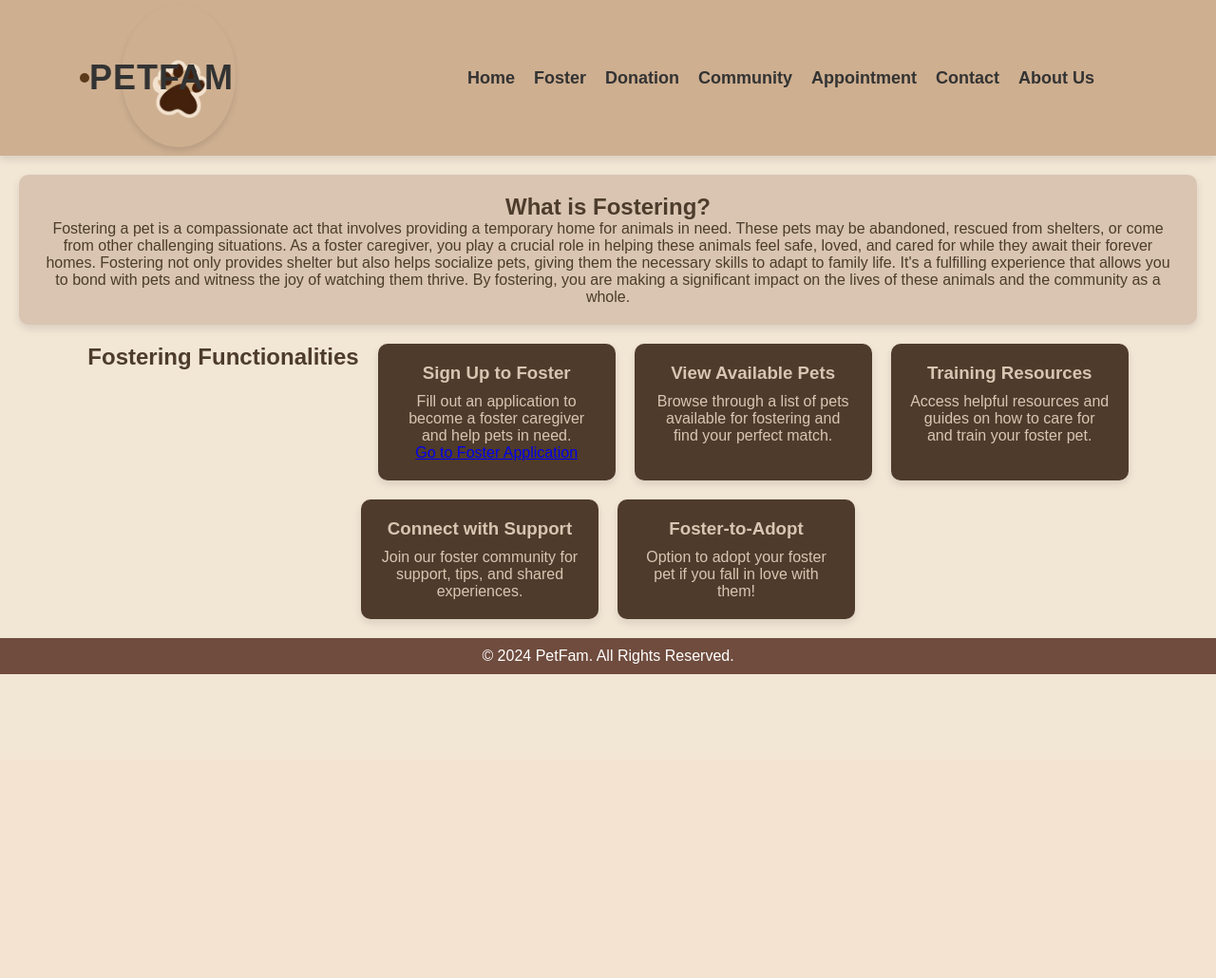
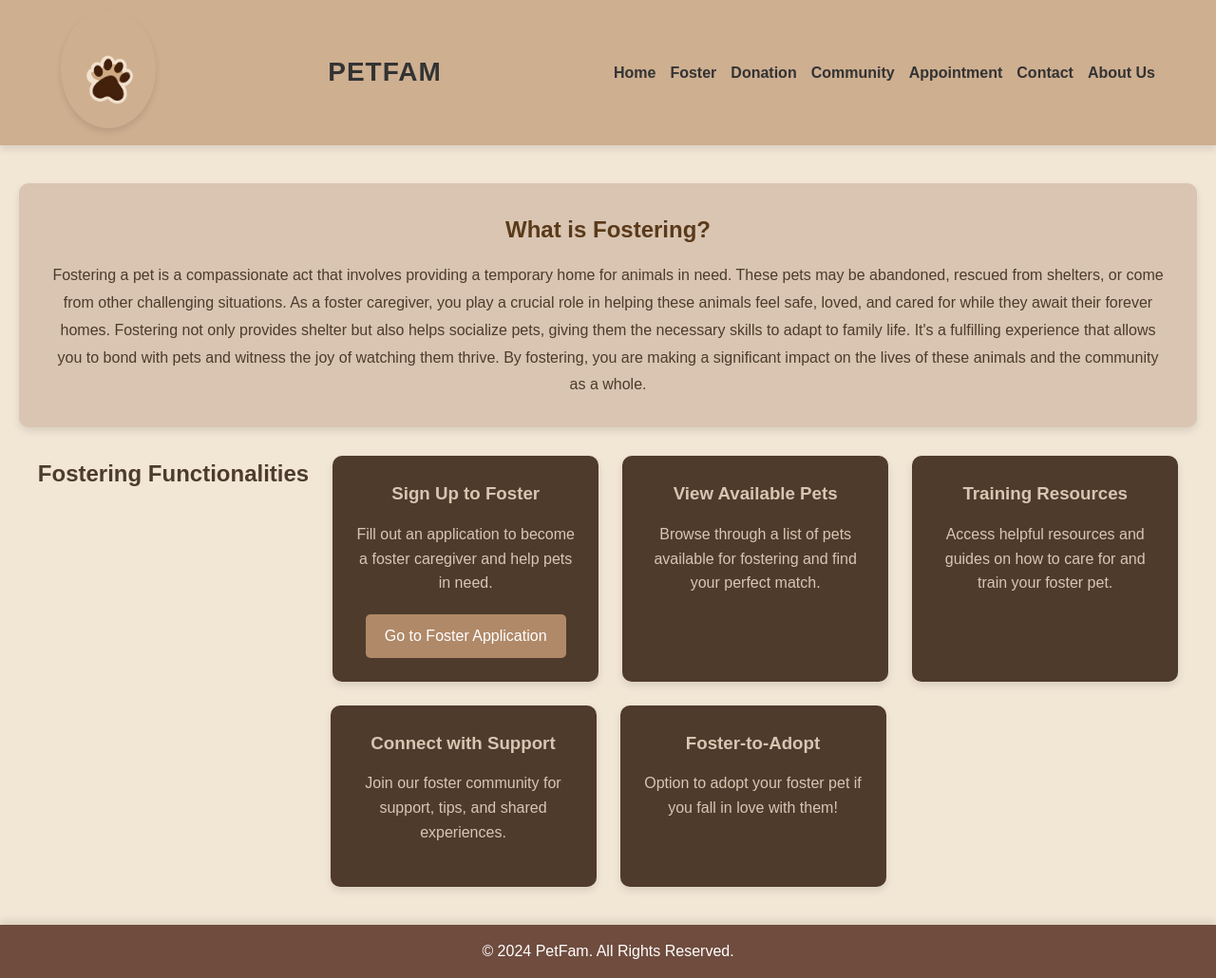
Before and after one commit to Sharo-11/PetFam, a Flask app: page /foster in a window 1280 px wide. Shown: the whole page at 95% size. Before the commit the page ends 710 px from the top, so only its background shows below. Run offline with Flask 3, Linux system fonts and the light colour scheme.

Commit message:
Update foster.css

```diff
--- a/static/styles/foster.css
+++ b/static/styles/foster.css
@@ -10,52 +10,46 @@
   background-color: #f2e6d5; /* Light background color */
   color: #4d3c2b; /* Dark brown text color */
   text-align: center;
+  line-height: 1.6; /* Better readability */
 }
 
 /* Header styling */
 header {
   background-color: #ceaf90;
-  padding: 5px 0;
+  padding: 10px 0;
   box-shadow: 0 4px 8px rgba(0, 0, 0, 0.1); /* Add subtle shadow */
-  position: relative; /* For positioning child elements */
+  position: sticky;
+  top: 0;
+  z-index: 1000; /* Sticky header on scroll */
 }
 
 .header-content {
   display: flex;
   align-items: center;
-  justify-content: space-between; /* Space between logo, title, and nav */
-  padding: 0 10%;
+  justify-content: space-between;
+  padding: 0 5%;
 }
 
 .header-content .logo img {
-  width: 120px;
+  width: 100px;
   height: auto;
-  border-radius: 50%; /* Rounded logo */
+  border-radius: 50%;
   box-shadow: 0 4px 6px rgba(0, 0, 0, 0.1); /* Logo shadow */
 }
 
 .site-title {
-  font-size: 36px; /* Adjust size as needed */
+  font-size: 28px;
   color: #333;
   margin: 0;
-  margin-left: -400px; /* Space between logo and title */
-  position: relative;
   font-weight: 700;
-  letter-spacing: 1px; /* Spacing between letters */
+  letter-spacing: 1px;
   text-transform: uppercase;
   transition: color 0.3s, transform 0.3s;
 }
 
-.site-title::before {
-  content: "";
-  position: absolute;
-  left: -10px;
-  top: 50%;
-  transform: translateY(-50%);
-  width: 10px;
-  height: 10px;
-  background-color: #5a3a1a; /* Accent color */
-  border-radius: 50%;
+.site-title:hover {
+  color: #5a3a1a;
+  transform: scale(1.1);
 }
 
 nav {
@@ -65,42 +59,48 @@
 nav ul {
   display: flex;
   list-style: none;
-  padding: 0;
-  gap: 20px; /* Space between items */
-}
-
-nav ul li {
-  position: relative;
+  gap: 15px;
 }
 
 nav ul li a {
   text-decoration: none;
   color: #333;
-  font-size: 18px;
+  font-size: 16px;
   font-weight: 600;
   padding: 5px 0;
   transition: color 0.3s, transform 0.3s;
-  border-bottom: 2px solid transparent; /* Underline effect */
+  border-bottom: 2px solid transparent;
 }
 
 nav ul li a:hover {
-  color: #5a3a1a; /* Color on hover */
-  transform: translateY(-3px); /* Lift effect */
-  border-bottom: 2px solid #5a3a1a; /* Underline on hover */
+  color: #5a3a1a;
+  transform: translateY(-3px);
+  border-bottom: 2px solid #5a3a1a;
 }
 
 /* Main section styling */
 main {
-    padding: 20px;
+  padding: 40px 20px;
 }
 
 /* Foster intro styling */
 .foster-intro {
-    background-color: #d9c5b2; /* Light brown background for intro */
-    padding: 20px;
+  background-color: #d9c5b2;
+  padding: 30px;
   border-radius: 10px;
   box-shadow: 0 4px 8px rgba(0, 0, 0, 0.1);
-    margin-bottom: 20px;
+  margin-bottom: 30px;
+}
+
+.foster-intro h2 {
+  margin-bottom: 15px;
+  color: #5a3a1a;
+}
+
+.foster-intro p {
+  font-size: 16px;
+  line-height: 1.8;
+  margin-top: 15px;
 }
 
 /* Services container styling */
@@ -108,29 +108,91 @@
   display: flex;
   flex-wrap: wrap;
   justify-content: center;
-    gap: 20px; /* Space between cards */
+  gap: 25px;
 }
 
 /* Service card styling */
 .service-card {
-    background-color: #4f3b2b; /* Dark brown background for cards */
-    color: #d9c5b2; /* Light brown font color */
-    padding: 20px;
+  background-color: #4f3b2b;
+  color: #d9c5b2;
+  padding: 25px;
   border-radius: 10px;
   box-shadow: 0 4px 8px rgba(0, 0, 0, 0.1);
-    width: 250px; /* Width of the service cards */
+  width: 100%;
+  max-width: 280px;
+  transition: transform 0.3s, box-shadow 0.3s;
+  display: flex;
+  flex-direction: column;
+  align-items: center; /* Center align content in service card */
+}
+
+.service-card:hover {
+  transform: translateY(-5px);
+  box-shadow: 0 6px 12px rgba(0, 0, 0, 0.15);
 }
 
 .service-card h3 {
-    margin-bottom: 10px;
+  margin-bottom: 15px;
+}
+
+.service-card p {
+  margin-bottom: 20px;
+  text-align: center; /* Center text in service card */
+}
+
+/* Foster application card styling */
+.service-card .button-link {
+  text-decoration: none;
+  color: #ffffff;
+  background-color: #b08968; /* Lighter button shade */
+  padding: 10px 20px;
+  border-radius: 5px;
+  text-align: center;
+  transition: background-color 0.3s;
+}
+
+.service-card .button-link:hover {
+  background-color: #c19a77; /* Even lighter shade on hover */
 }
 
 /* Footer styling */
 footer {
-    background-color: #6f4c3e; /* Darker brown for footer */
-    color: #ffffff; /* White text color */
-    padding: 10px 0;
+  background-color: #6f4c3e;
+  color: #ffffff;
+  padding: 15px 0;
   position: relative;
   bottom: 0;
   width: 100%;
+  text-align: center;
+  box-shadow: 0 -4px 8px rgba(0, 0, 0, 0.1); /* Shadow for footer */
 }
+
+footer p {
+  margin: 0;
+}
+
+/* Responsive styling */
+@media (max-width: 768px) {
+  .header-content {
+    flex-direction: column;
+    align-items: center; /* Center header content on small screens */
+  }
+
+  nav ul {
+    flex-direction: column;
+    align-items: center;
+  }
+
+  nav ul li {
+    margin-bottom: 10px;
+  }
+
+  .services-container {
+    flex-direction: column;
+    align-items: center;
+  }
+
+  .service-card {
+    max-width: 90%; /* Allow service cards to fill more space on small screens */
+  }
+}
```
Lines whose indentation alone changed are shown as unchanged.
